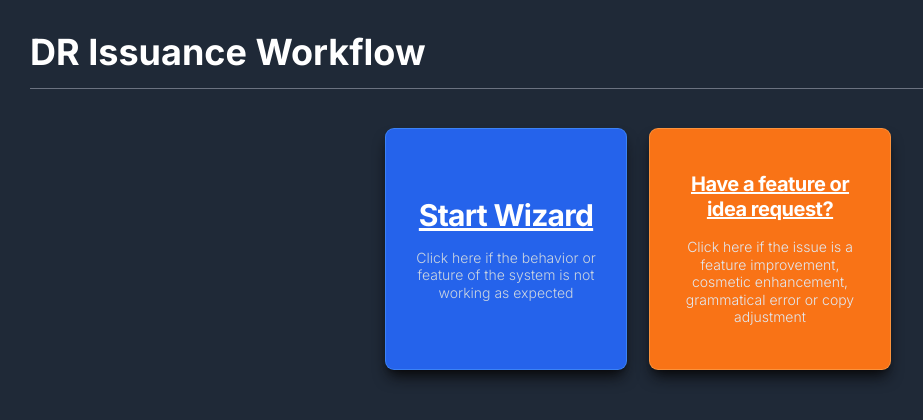
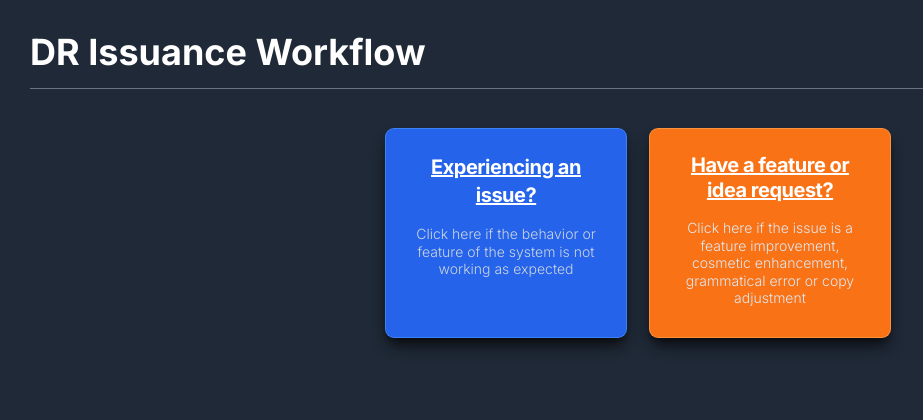
Before and after one commit to johnimperio/dr-wizard, a Vue app: page / in a window 1280 px wide. Shown: the top 420 px of the page, without its empty margins (2-925 px from the left). Built offline with nearby package versions, Linux system fonts and the light colour scheme; a web font is replaced by a local one.

Commit message:
Start Wizard changed to "Experiencing an issue?" Non-Reportable now called Non-Essential

```diff
--- a/src/App.vue
+++ b/src/App.vue
@@ -195,14 +195,14 @@
         <Transition name="slide-fade">
           <div v-show="!wizardStarted" class="flex justify-center gap-6 flex-wrap md:flex-nowrap">
 
-            <a v-on:click="startWizard()" class="flex items-center cursor-pointer justify-center h-52 md:h-60 max-w-sm p-6 md:p-6 text-center bg-blue-600 ring-1 ring-blue-500 rounded-lg shadow-zinc-950 shadow-lg hover:bg-blue-700 w-60">
+            <a v-on:click="startWizard()" class="flex items-start cursor-pointer justify-center h-52 md:h-45 max-w-sm p-6 md:p-6 text-center bg-blue-600 ring-1 ring-blue-500 rounded-lg shadow-zinc-950 shadow-lg hover:bg-blue-700 w-60">
               <div>
-                <h5 class="mb-4 text-3xl font-bold tracking-tight text-white-200 underline">Start Wizard</h5>
+                <h5 class="mb-4 text-xl font-bold tracking-tight text-white-200 underline">Experiencing an issue?</h5>
                 <p class="text-sm font-light leading-tight text-slate-300">Click here if the behavior or feature of the system is not working as expected</p>
               </div>
             </a>
 
-            <a target="_blank" href="https://forms.monday.com/forms/bcb5036610a533c452bb769c487a1c57?r=use1" class="flex items-center justify-center h-52 md:h-60 max-w-sm p-6 md:p-6 text-center bg-orange-500 ring-1 ring-orange-400 rounded-lg shadow-zinc-950 shadow-lg hover:bg-orange-600 w-60">
+            <a target="_blank" href="https://forms.monday.com/forms/bcb5036610a533c452bb769c487a1c57?r=use1" class="flex items-start justify-center h-52 md:h-45 max-w-sm p-6 md:p-6 text-center bg-orange-500 ring-1 ring-orange-400 rounded-lg shadow-zinc-950 shadow-lg hover:bg-orange-600 w-60">
               <div>
                 <h5 class="mb-4 text-xl font-bold tracking-tight text-white-200 leading-tight underline">Have a feature or idea request?</h5>
                 <p class="text-sm font-light leading-tight text-slate-200">Click here if the issue is a feature improvement, cosmetic enhancement, grammatical error or copy adjustment</p>
@@ -242,7 +242,7 @@
               <button @click="goToPage(2)" v-show="(this.questionSet[0].q1 && this.questionSet[0].q2)" class="btn bg-blue-500 hover:bg-blue-600">Next</button>
 
               <!-- if one or both no, go to Non-Reportable Page -->
-              <button @click="goToPage(6)" v-show="this.questionSet[0].done && !(this.questionSet[0].q1 && this.questionSet[0].q2)" class="btn bg-orange-500 hover:bg-orange-600">See Non-Reportable Issue</button>
+              <button @click="goToPage(6)" v-show="this.questionSet[0].done && !(this.questionSet[0].q1 && this.questionSet[0].q2)" class="btn bg-orange-500 hover:bg-orange-600">See Non-Essential Issue</button>
             </div>
 
           </div>
@@ -373,8 +373,8 @@
 
             <div class="w-full text-base p-4 ring-1 ring-slate-600 rounded bg-gray-700 shadow-2xl shadow-slate-950">
               <div class="bg-blue-600 h-5 md:w-1/2 w-full"></div>
-              <h2 class="text-2xl md:text-3xl font-bold my-5">Non-Reportable Issue</h2>
-              <p class="text-gray-300">A non-reportable issue is anything that does not have the ability to be reproduced or does not have clear instructions to recreate.</p>
+              <h2 class="text-2xl md:text-3xl font-bold my-5">Non-Essential Issue</h2>
+              <p class="text-gray-300 selection:bg-orange-500 selection:text-white">A non-essential issue is anything that does not have the ability to be reproduced or does not have clear instructions to recreate.</p>
               <div class="p-5 bg-gray-500 mt-5">
                 <h3 class="text-xl font-bold">Possible next steps to make the issue reportable:</h3>
                 <ul class="list-disc mx-5 mb-8">
```
